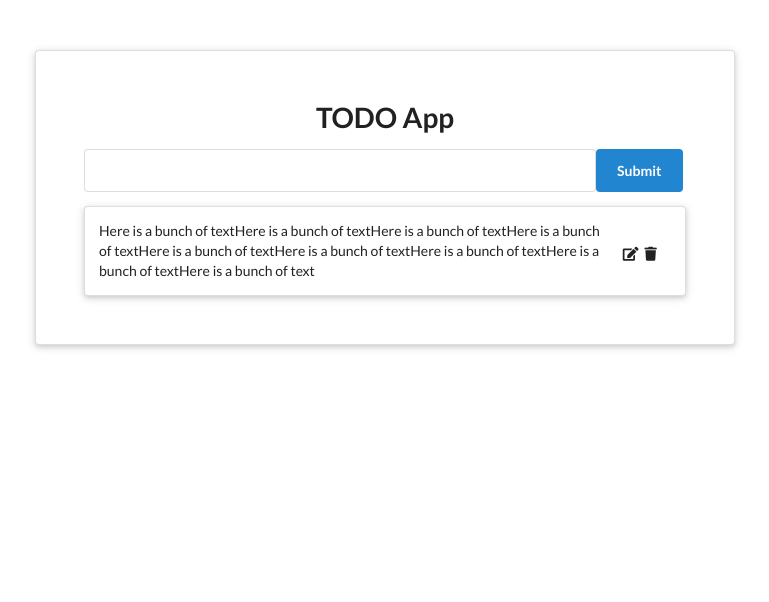
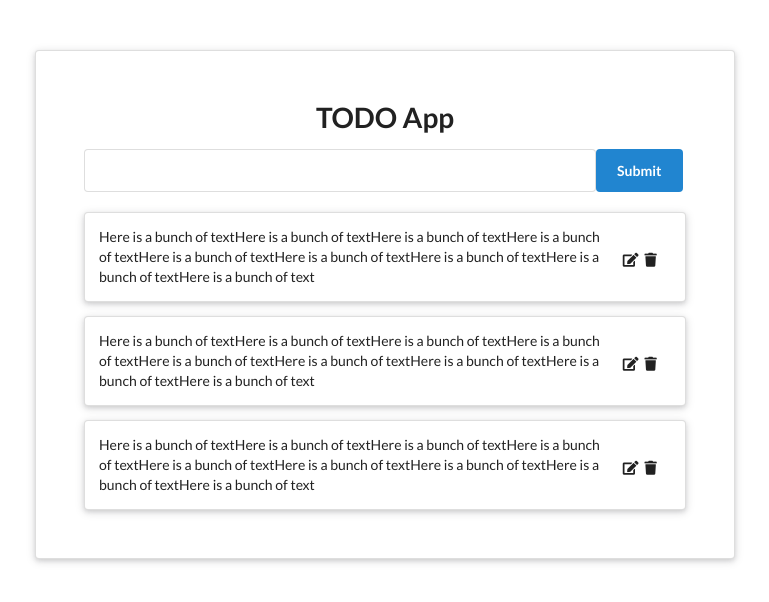
Before and after one commit to JackG102/react_todo, a React (Create React App) app: page / in a window 1280 px wide. Shown: the top 602 px of the page, without its empty margins (255-1024 px from the left). Built offline with nearby package versions, Linux system fonts and the light colour scheme.

Commit message:
Created the components and default text

```diff
--- a/src/App.js
+++ b/src/App.js
@@ -1,6 +1,6 @@
 import React from 'react';
 import NoteForm from './components/NoteForm';
-import Note from './components/Note';
+import NoteList from './components/NoteList';
 
 const App = () => {
   return(
@@ -10,7 +10,7 @@ const App = () => {
     >
       <h1>TODO App</h1>
       <NoteForm />
-      <Note />
+      <NoteList />
     </div>
   );
 }
--- /dev/null
+++ b/src/components/NoteList.js
@@ -0,0 +1,14 @@
+import React from 'react';
+import Note from './Note';
+
+const NoteList = () => {
+  return(
+    <div style={{marginTop: '20px'}}>
+      <Note />
+      <Note />
+      <Note />
+    </div>
+  );
+}
+
+export default NoteList;
```
